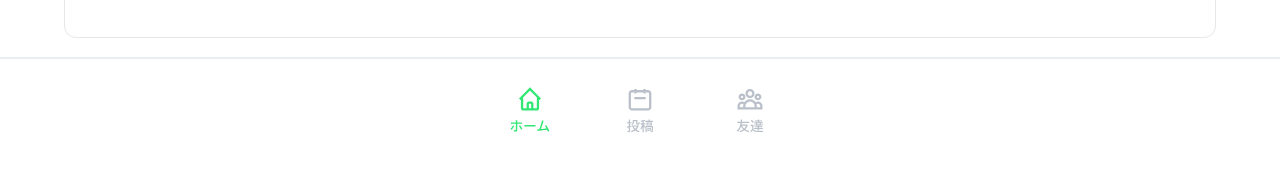
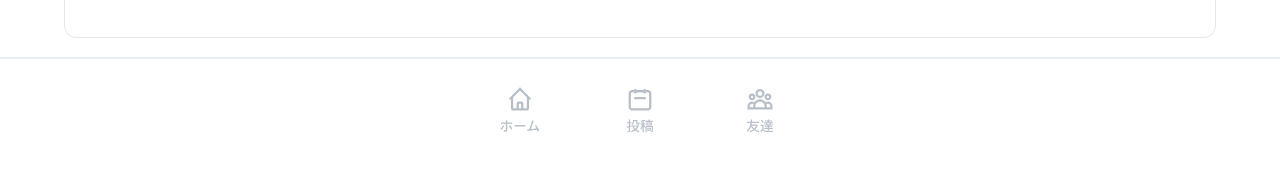
Before and after one commit to kinako1415/yohaku, a Next.js app: page /Friend in a window 1280 px wide. Shown: the part 639-810 px from the top of the page. Built offline with nearby package versions, Linux system fonts and the light colour scheme.

Commit message:
今いるパスのとこのiconの色が変わる

```diff
--- a/src/components/layouts/Footer.module.scss
+++ b/src/components/layouts/Footer.module.scss
@@ -13,14 +13,35 @@
 
 .content {
   display: flex;
-  gap: 30px; //アイコンの間
+  gap: 40px; //アイコンの間
+}
+
+.iconWrapper {
+  transition: background-color 0.2s ease;
+  padding: 15px;
+  &:active {
+    background-color: #e4ffee; // 押した時の背景色
+    border-radius: 50%;
+  }
+}
+
+.imageContainer {
+  display: flex;
+  justify-content: center;
+  align-items: center;
 }
 
 .homeImg {
-  /* filter: brightness(0) saturate(100%) invert(98%) sepia(16%) saturate(961%) hue-rotate(175deg) brightness(100%) contrast(92%); */
-  padding: 15px;
-  &:active {
-    background-color: #e4ffee; /* 好きな色に変更 */
-    border-radius: 50%;
-  }
+  transition: filter 0.2s ease;
+  pointer-events: none;
+
+  // 通常時のフィルター
+  filter: brightness(0) saturate(100%) invert(89%) sepia(6%) saturate(339%)
+    hue-rotate(174deg) brightness(84%) contrast(96%);
 }
+
+.imgActive {
+  // アクティブ時のフィルター
+  filter: brightness(0) saturate(100%) invert(70%) sepia(65%) saturate(1784%)
+    hue-rotate(85deg) brightness(99%) contrast(81%);
+}
--- a/src/components/layouts/Footer.tsx
+++ b/src/components/layouts/Footer.tsx
@@ -5,42 +5,46 @@
 import homeIcon from "../../assets/navItem.svg";
 import postIcon from "../../assets/Post.svg";
 import friendIcon from "../../assets/friend.svg";
-import { useRouter } from "next/navigation";
+import { usePathname, useRouter } from "next/navigation";
+
+export const nav = [
+  { id: 1, name: "ホームの画像", icon: homeIcon, url: "/" },
+  { id: 2, name: "投稿の画像", icon: postIcon, url: "/post" },
+  { id: 3, name: "フレンドの画像", icon: friendIcon, url: "/friend" },
+];
 
 export const Footer = () => {
   const router = useRouter();
+  const pathname = usePathname();
 
   return (
     <>
       <div className={style.border}>
         <div className={style.content}>
-          <Image
-            className={style.homeImg}
-            src={homeIcon}
-            alt="ホームの画像"
-            width={80}
-            height={80}
-            onClick={() => {
-              router.push("/");
-            }}
-          />
-          <Image
-            className={style.homeImg}
-            src={postIcon}
-            alt="ホームの画像"
-            width={80}
-            height={80}
-          />
-          <Image
-            className={style.homeImg}
-            src={friendIcon}
-            alt="ホームの画像"
-            width={80}
-            height={80}
-            onClick={() => {
-              router.push("./friend");
-            }}
-          />
+          {nav.map((item) => {
+            const isActive =
+              pathname === item.url || pathname.startsWith(item.url + "/");
+
+            return (
+              <div
+                key={item.id}
+                className={style.iconWrapper}
+                onClick={() => router.push(item.url)}
+              >
+                <div className={style.imageContainer}>
+                  <Image
+                    src={item.icon}
+                    alt={item.name}
+                    width={50}
+                    height={50}
+                    className={`${style.homeImg} ${
+                      isActive ? style.imgActive : ""
+                    }`}
+                  />
+                </div>
+              </div>
+            );
+          })}
         </div>
       </div>
     </>
```
